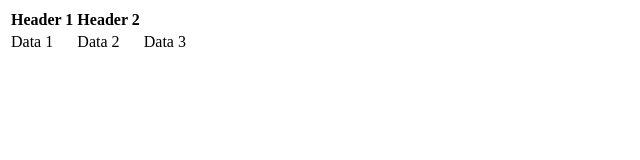
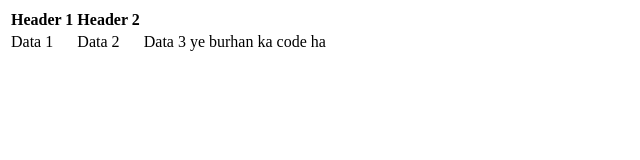
Before and after one commit to chishti21/github_issues, a plain HTML site: page index.html in a window 1280 px wide. Shown: the whole page, without its empty margins (0-640 px from the left). Drawn offline with Linux system fonts and the light colour scheme.

Commit message:
fisrt coomit in burha

```diff
--- a/index.html
+++ b/index.html
@@ -13,6 +13,7 @@
             <td>Data 1</td>
             <td>Data 2</td>
             <td>Data 3</td>
+            <td>ye burhan ka code ha </td>
         </tr>
 </head>
 <body>
```
Also changed, not shown: ab.txt.
